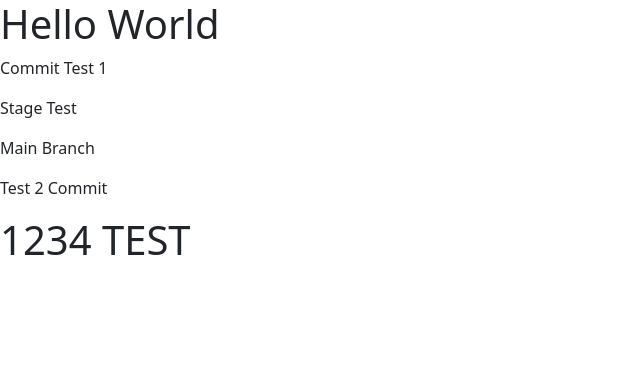
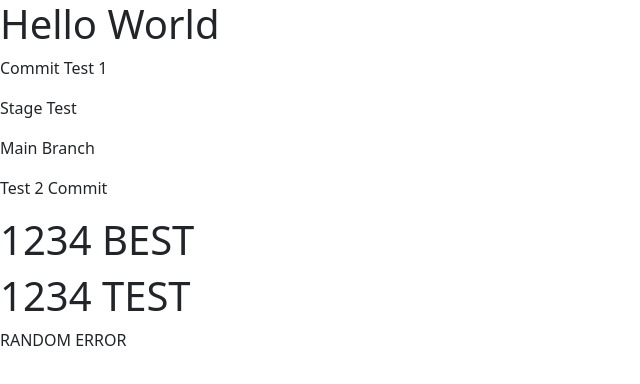
Before and after one commit to Devjhoti/revision2, a plain HTML site: page index.html in a window 1280 px wide. Shown: the whole page, without its empty margins (0-640 px from the left). Drawn offline with nearby package versions, Linux system fonts and the light colour scheme.

Commit message:
Reset Test

```diff
--- a/index.html
+++ b/index.html
@@ -28,7 +28,9 @@
             <p>Stage Test</p>
             <p>Main Branch</p>
             <p>Test 2 Commit</p>
+            <h1>1234 BEST</h1>
             <h1>1234 TEST</h1>
+            <p>RANDOM ERROR</p>
         </main>
         <footer>
             <!-- place footer here -->
```
